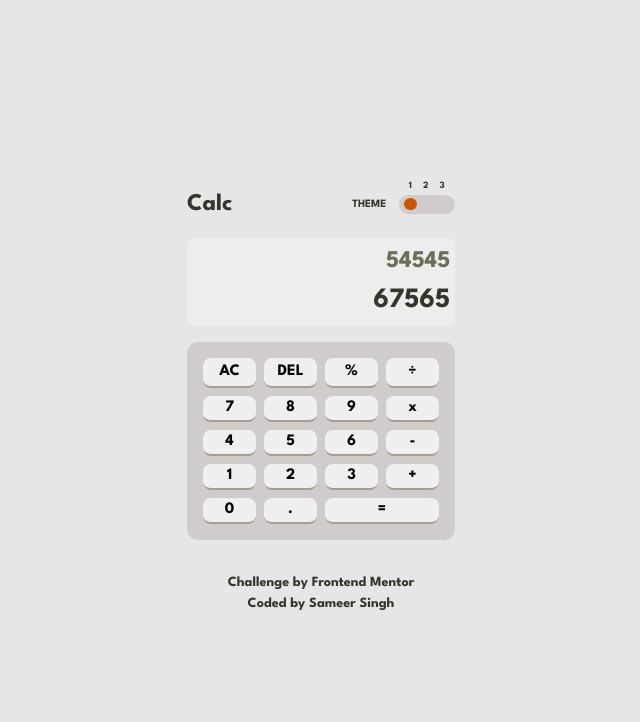
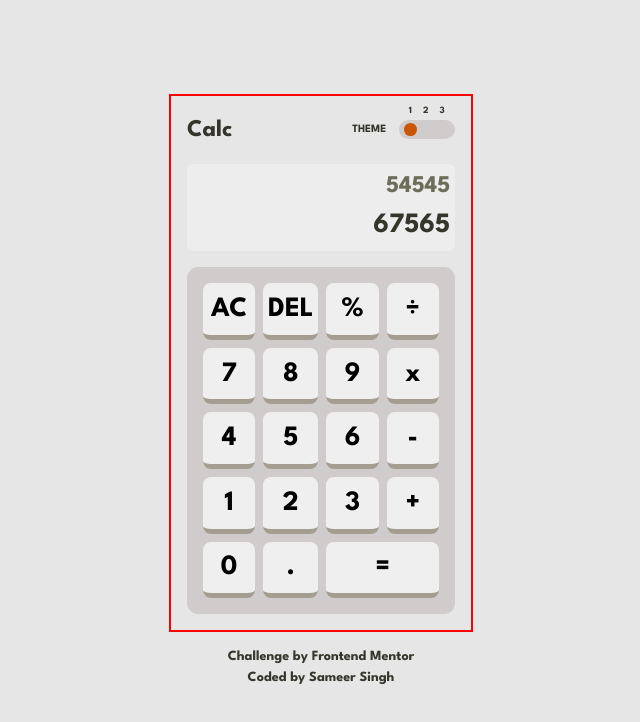
Before and after one commit to SameerJS6/Calculator-App, a plain HTML site: page index.html in a window 1280 px wide. Shown: the whole page, without its empty margins (319-959 px from the left). Drawn offline with Linux system fonts and the light colour scheme.

Commit message:
Main-styling almost done

```diff
--- a/style.css
+++ b/style.css
@@ -4,6 +4,7 @@
     --bg: hsl(0, 0%, 90%);
     --toggle-bg: hsl(0, 5%, 81%);
     --secondary-bg: hsl(0, 0%, 93%);
+    --hover-bg: hsl(0, 0%, 93%);
 
     /* Keys */
     --key-bg: hsl(185, 42%, 37%);
@@ -170,12 +171,12 @@ body {
 .main-container {
   width: 300px;
 	max-width: 1440px;
+  margin-inline: 1rem;
+  outline:2px solid red;
+  padding: 1rem;
+  font-weight: var(--fw-700);
   /* width: 300px;
   max-width: 80rem; */
-  margin-inline: 1rem;
-  /* outline:2px solid red; */
-  padding: 1rem;
-  font-weight: var(--fw-700);
 }
 .head {
   display: flex;
@@ -231,10 +232,7 @@ body {
 }
 
 /* Main-Calculator  */
-.calculator-grid {
-  display: grid;
-  max-width: 500px;
-}
+
 .output {
   display: flex;
   flex-direction: column;
@@ -264,14 +262,22 @@ body {
   background: var(--toggle-bg);
   transition: var(--ff-transition);
   grid-template-columns: repeat(4, 1fr);
-  grid-template-rows: minmax(30px, auto) repeat(4, 1fr);
+  grid-template-rows: minmax(30px, auto) repeat(4, auto);
 }
 .btn-grid > button {
+  font-size: var(--fs-600);
+  padding: .3rem;
   cursor: pointer;
   border: none;
   border-radius: 0.5rem;
   transition: var(--ff-transition);
-  border-bottom: 2px solid var(--key-shadow-400);
+  border-bottom: 5px solid var(--key-shadow-400);
+}
+@media (min-width: 30em) {
+  .btn-grid > button:hover {
+    background-color: var(--hover-bg);
+    transform: translateY(-5px);
+  }
 }
 .span-2 {
   grid-column: span 2;
```
